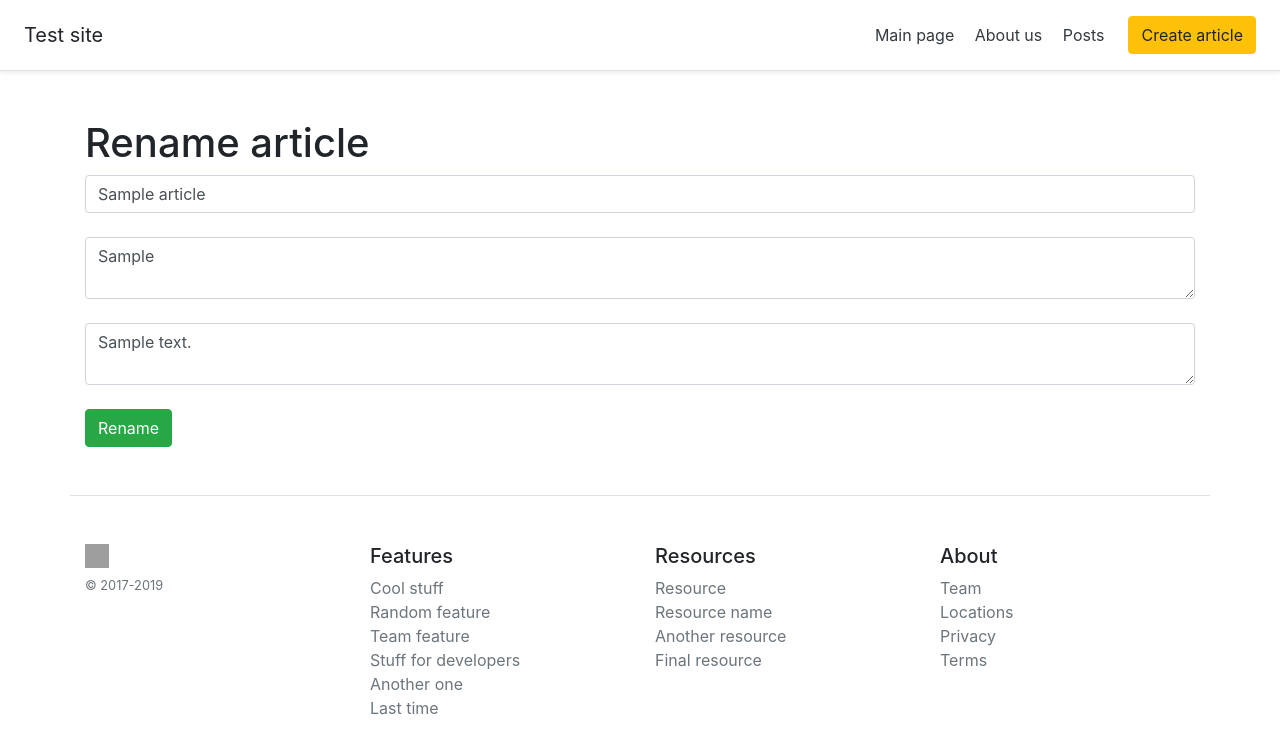
After one commit to igorpsf/Flask, a Flask app: page /posts/1/update in a window 1280 px wide. The commit adds this page. Shown: the top 754 px of the page. Run offline with Flask 2, Linux system fonts and the light colour scheme; tables that the repository leaves empty hold one stand-in row (values such as "Sample post"); some libraries are stand-ins or nearby versions; grey boxes are pictures that could not be loaded.

Commit message:
Added add and rename functions

```diff
--- a/app.py
+++ b/app.py
@@ -37,6 +37,35 @@ def posts_detail(id):
     article = Article.query.get(id)
     return render_template('post_detail.html', article=article)
 
+@app.route('/posts/<int:id>/del')
+def posts_delete(id):
+    article = Article.query.get_or_404(id)
+
+    try:
+        db.session.delete(article)
+        db.session.commit()
+        return redirect('/posts')
+    except:
+        return "Error during post deleting"
+
+
+@app.route('/posts/<int:id>/update', methods=['POST', 'GET'])
+def post_update(id):
+    article = Article.query.get(id)
+    if request.method == "POST":
+        article.title = request.form['title']
+        article.intro = request.form['intro']
+        article.text = request.form['text']
+
+        try:
+            db.session.commit()
+            return redirect('/posts')
+        except:
+            return "Error during article update"
+    else:
+
+        return render_template('post_update.html', article=article)
+
 @app.route('/create-article', methods=['POST', 'GET'])
 def create_article():
     if request.method == "POST":
@@ -50,7 +79,7 @@ def create_article():
             db.session.commit()
             return redirect('/posts')
         except:
-            return "Error during create article"
+            return "Error during article creation"
     else:
         return render_template('create-article.html')
 
--- a/templates/create-article.html
+++ b/templates/create-article.html
@@ -1,7 +1,7 @@
 {% extends 'base.html' %}
 
 {% block title %}
-Page about us
+Add article
 {% endblock %}
 
 {% block body %}
@@ -9,8 +9,8 @@ Page about us
     <h1>Add article</h1>
     <form method="post">
         <input type="text" name="title" id="title" class="form-control" placeholder="Type title"><br>
-        <textarea name="intro" id="intro" class="form-control" placeholder="Type intro"></textarea><br>
-        <textarea name="text" id="text" class="form-control" placeholder="Type name"></textarea><br>
+        <textarea name="intro" id="intro" class="form-control" placeholder="Type description"></textarea><br>
+        <textarea name="text" id="text" class="form-control" placeholder="Type text"></textarea><br>
         <input type="submit" class="btn btn-success" value="send"><br>
     </form>
 </div>
--- a/templates/post_detail.html
+++ b/templates/post_detail.html
@@ -11,6 +11,8 @@
     <div class="alert alert-info">
         <p>{{ article.text }}</p>
         <p><b>Date: {{ article.date.date() }}</b></p>
+        <a href="/posts/{{ article.id }}/del" class="btn btn-danger">Delete</a>
+        <a href="/posts/{{ article.id }}/update" class="btn btn-success">Rename</a>
     </div>
 </div>
 {% endblock %}
--- /dev/null
+++ b/templates/post_update.html
@@ -0,0 +1,17 @@
+{% extends 'base.html' %}
+
+{% block title %}
+Rename article
+{% endblock %}
+
+{% block body %}
+<div class="container mt-5">
+    <h1>Rename article</h1>
+    <form method="post">
+        <input type="text" name="title" id="title" class="form-control" value="{{ article.title }}" placeholder="Type title"><br>
+        <textarea name="intro" id="intro" class="form-control" placeholder="Type description">{{ article.intro }}</textarea><br>
+        <textarea name="text" id="text" class="form-control" placeholder="Type text">{{ article.text }}</textarea><br>
+        <input type="submit" class="btn btn-success" value="Rename"><br>
+    </form>
+</div>
+{% endblock %}
--- a/templates/posts.html
+++ b/templates/posts.html
@@ -8,6 +8,8 @@ All posts on the website
 <div class="container mt-5">
     <h1>All posts on the website</h1>
 
+    {% if articles|length > 0 %}
+
         {% for el in articles %}
         <div class="alert alert-info">
             <h2>{{ el.title }}</h2>
@@ -16,5 +18,8 @@ All posts on the website
             <a href="/posts/{{ el.id }}" class="btn btn-warning">See full article</a>
         </div>
         {% endfor %}
+    {% else %}
+    <p>No articles posted yet</p>
+    {% endif %}
 </div>
 {% endblock %}
```
Also changed, not shown: blog.db. Lines whose indentation alone changed are shown as unchanged.
